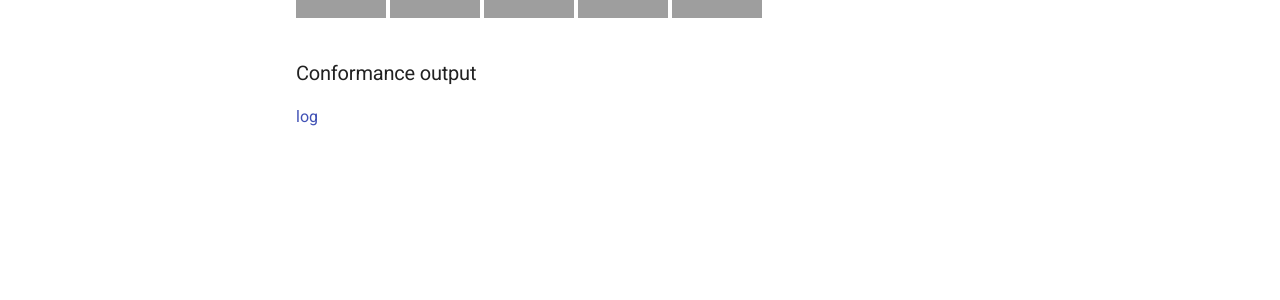
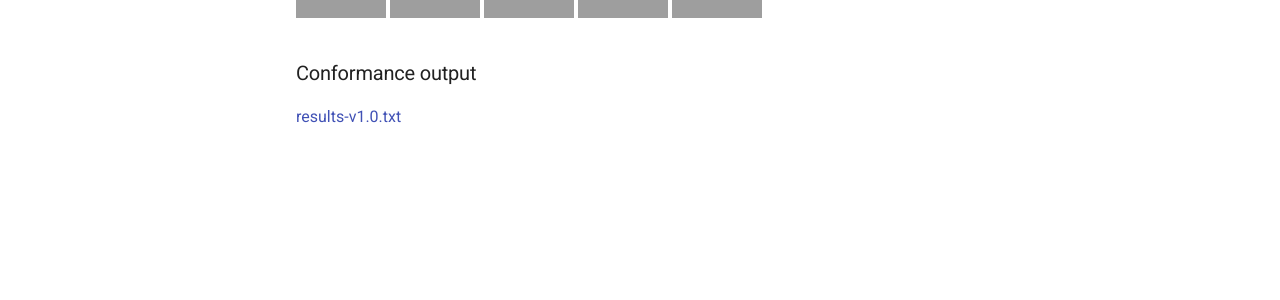
Before and after one commit to Duke-GCB/calrissian, an MkDocs documentation site: the page built from docs/conformance/1.0/conformance.md, in a window 1280 px wide. Shown: the part 517-817 px from the top of the page. Built offline with MkDocs 1.6.1 and Material for MkDocs 9.7.7, drawn with Linux system fonts in a browser that asks for light colours; comment, search, counter and statistics services are not loaded; grey boxes are pictures that could not be loaded.

Commit message:
access log

```diff
--- a/docs/conformance/1.0/conformance.md
+++ b/docs/conformance/1.0/conformance.md
@@ -27,4 +27,4 @@
 
 ### Conformance output
 
-[log](result-1.0.txt){:download}
+[results-v1.0.txt](../../../conformance/results-v1.0.txt){:download}
```
